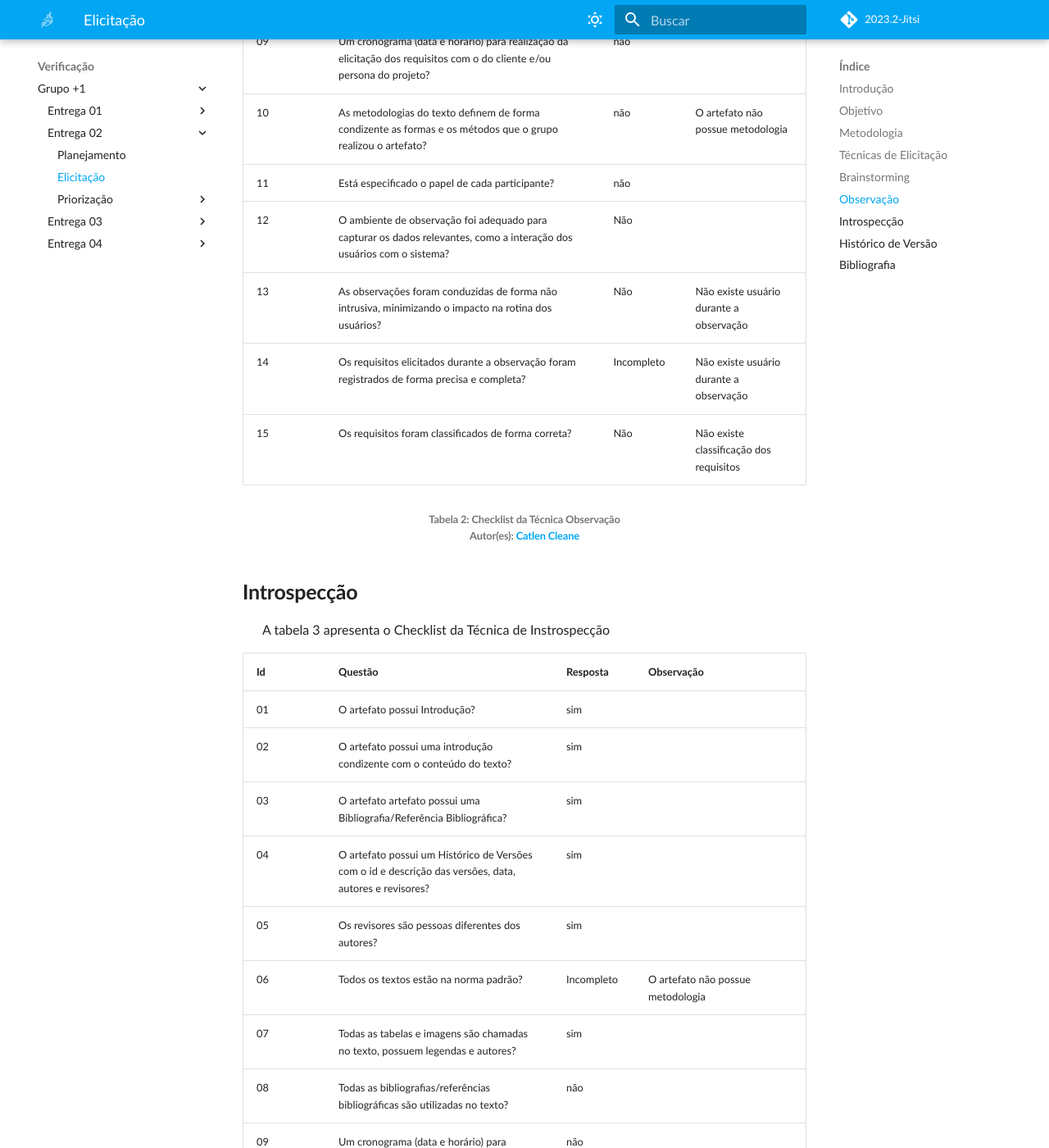
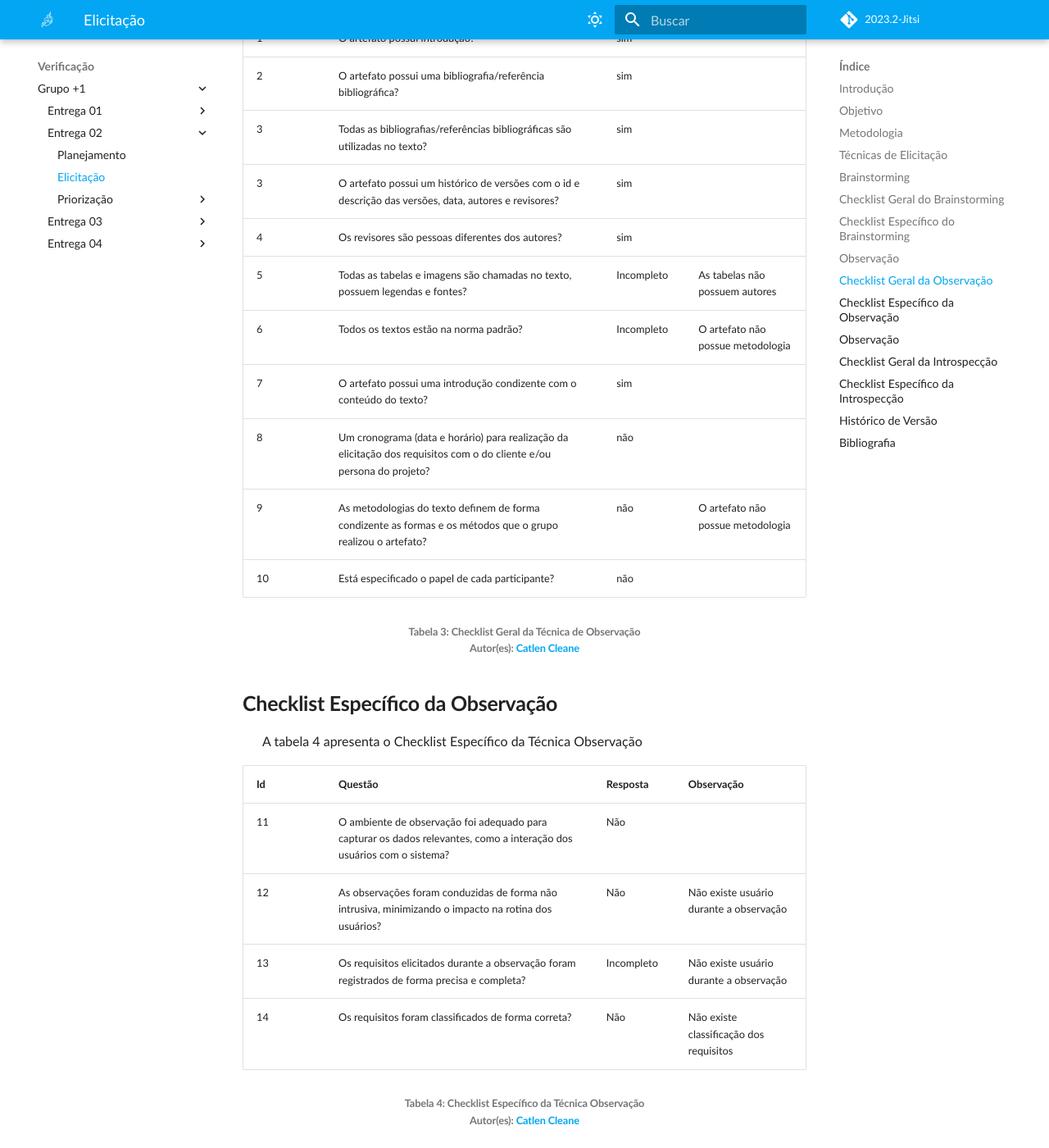
Before and after one commit to Requisitos-de-Software/2023.2-Jitsi, an MkDocs documentation site: the page built from docs/Verificacao/Grupo+1/Entrega_2/Elicitacao.md, in a window 1280 px wide and 1400 px high, scrolled down 2931 px. Shown: the whole window at 82% size. Built offline with MkDocs 1.6.1 and Material for MkDocs 9.7.7, drawn with Linux system fonts in a browser that asks for light colours; some web fonts are replaced; comment, search, counter and statistics services are not loaded; some of the changed text lies outside the part shown.

Commit message:
Correções em Verificações_Elicitação

```diff
--- a/docs/Verificacao/Grupo+1/Entrega_2/Elicitacao.md
+++ b/docs/Verificacao/Grupo+1/Entrega_2/Elicitacao.md
@@ -12,7 +12,7 @@
 
 ## **Metodologia**
 <p align="justify">
-&emsp;&emsp;Para realizar a avaliação do artefato, foi criada uma lista de verificação (Checklist). Este conjunto de critérios incluiu perguntas sobre a formatação, padronização e versionamento dos artefatos, seguidas por questionamentos relacionados ao conteúdo específico sob análise.
+&emsp;&emsp;A verificação será realizada por meio de inspeção, seguindo os seis passos principais conforme proposto por Fagan: planejamento, visão geral, preparação, inspeção, correção e acompanhamento. Para a elaboração do modelo de critérios, os membros do grupo considerarão elementos relevantes da disciplina, bem como as informações compartilhadas pelo professor em sala de aula. Na definição dos critérios específicos, o responsável pelo artefato deve se basear no plano de ensino da disciplina e nas correções disponibilizadas pelo monitor. Além disso, trabalhos de semestres anteriores podem servir como fonte de inspiração na criação dos critérios.
 </p>
 &emsp;&emsp;A tabela foi feita com 4 colunas: Id, Questão, Resposta, Observação. Nas respostas podem conter: sim, não ou incompleto. E na Observação alguma anotação sobre o que está incompleto.
 </p>
@@ -24,88 +24,135 @@
 
 ## **Brainstorming**
 <p align="justify">
-&emsp;&emsp;A tabela 1 apresenta o Checklist da Técnica Brainstormig
+</p>
 
+## **Checklist Geral do Brainstorming**
+<p align="justify">
+&emsp;&emsp;A tabela 1 apresenta o Checklist Geral da Técnica Brainstormig
+</p>
+
+| ID | Descrição | Avaliação | Observações |
+|----|-----------|-----------|------------|
+| 1  | O artefato possui introdução? |sim| |
+| 2  | O artefato possui uma bibliografia/referência bibliográfica? |sim| |
+| 3  |Todas as bibliografias/referências bibliográficas são utilizadas no texto?|incompleto|Apenas o item 3 foi utilizado|
+| 3  | O artefato possui um histórico de versões com o id e descrição das versões, data, autores e revisores? |sim| |
+| 4  |Os revisores são pessoas diferentes dos autores?|sim| |
+| 5  | Todas as tabelas e imagens são chamadas no texto, possuem legendas e fontes? |Incompleto|As tabelas não possuem autores|
+| 6  | Todos os textos estão na norma padrão? |sim| |
+| 7  |O artefato possui uma introdução condizente com o conteúdo do texto?|sim| |
+| 8  |Um cronograma (data e horário) para realização da elicitação dos requisitos com o do cliente e/ou persona do projeto?|sim| |
+| 9  |As metodologias do texto definem de forma condizente as formas e os métodos que o grupo realizou o artefato?|sim| |
+| 10 |Está especificado o papel de cada participante?|não|No vídeo não existe a realização de um brainstorming e sim de uma entrevista|
+
+<center>
+<h6> Tabela 1: Checklist Geral da Técnica Brainstormig
+<br/> Autor(es): <a href="https://github.com/catlenc">Catlen Cleane</a></h6>
+</center>
+
+## **Checklist Específico do Brainstorming**
+<p align="justify">
+&emsp;&emsp;A tabela 2 apresenta o Checklist específico da Técnica Brainstormig
 </p>
 
 |Id|Questão|Resposta|Observação|
 |----|----|-----|-----|
-|01|O artefato possui Introdução?|sim| |
-|07|O artefato possui uma introdução condizente com o conteúdo do texto?|sim| |
-|02|O artefato artefato possui uma Bibliografia/Referência Bibliográfica?|sim| |
-|03|O artefato possui um Histórico de Versões com o id e descrição das versões, data, autores e revisores?|sim| |
-|04|Os revisores são pessoas diferentes dos autores?|sim| |
-|05|Todos os textos estão na norma padrão?|sim| |
-|06|Todas as tabelas e imagens são chamadas no texto, possuem legendas e autores?|Incompleto|As tabelas não possuem autores|
-|08|Todas as bibliografias/referências bibliográficas são utilizadas no texto?|incompleto|Apenas o item 3 foi utilizado|
-|09|Um cronograma (data e horário) para realização da elicitação dos requisitos com o do cliente e/ou persona do projeto?|sim| |
-|10|As metodologias do texto definem de forma condizente as formas e os métodos que o grupo realizou o artefato?|sim| |
-|11|Está especificado o papel de cada participante?|não|No vídeo não existe a realização de um brainstorming e sim de uma entrevista|
-|12|Todas as ideias geradas durante o brainstorming foram documentadas de forma clara e concisa?|não|Não tem as ideias que foram geradas|
-|13|Foram utilizadas técnicas de estímulo, como palavras-chave, imagens ou diagramas, para incentivar a geração de ideias?|não|Houve apenas perguntas no estilo de uma entrevista|
-|14|O brainstorming é organizado e de fácil compreensão?|sim| |
-|15|Os requisitos elicitados foram classificados corretamente?|sim| |
+|11|Todas as ideias geradas durante o brainstorming foram documentadas de forma clara e concisa?|não|Não tem as ideias que foram geradas|
+|12|Foram utilizadas técnicas de estímulo, como palavras-chave, imagens ou diagramas, para incentivar a geração de ideias?|não|Houve apenas perguntas no estilo de uma entrevista|
+|13|O brainstorming é organizado e de fácil compreensão?|sim| |
+|14|Os requisitos elicitados foram classificados corretamente?|sim| |
 
 <center>
-<h6> Tabela 1: Checklist da Técnica Brainstormig
+<h6> Tabela 2: Checklist Específico da Técnica Brainstormig
 <br/> Autor(es): <a href="https://github.com/catlenc">Catlen Cleane</a></h6>
 </center>
 
 ## **Observação**
+
+## **Checklist Geral da Observação**
 <p align="justify">
-&emsp;&emsp;A tabela 2 apresenta o Checklist da Técnica Observação
+&emsp;&emsp;A tabela 3 apresenta o Checklist Geral da Técnica de Observação
+</p>
 
+| ID | Descrição | Avaliação | Observações |
+|----|-----------|-----------|------------|
+| 1  | O artefato possui introdução? |sim| |
+| 2  | O artefato possui uma bibliografia/referência bibliográfica? |sim| |
+| 3  |Todas as bibliografias/referências bibliográficas são utilizadas no texto?|sim||
+| 3  | O artefato possui um histórico de versões com o id e descrição das versões, data, autores e revisores? |sim| |
+| 4  |Os revisores são pessoas diferentes dos autores?|sim| |
+| 5  | Todas as tabelas e imagens são chamadas no texto, possuem legendas e fontes? |Incompleto|As tabelas não possuem autores|
+| 6  | Todos os textos estão na norma padrão?|Incompleto|O artefato não possue metodologia|
+| 7  |O artefato possui uma introdução condizente com o conteúdo do texto?|sim| |
+| 8  |Um cronograma (data e horário) para realização da elicitação dos requisitos com o do cliente e/ou persona do projeto?|não| |
+| 9  |As metodologias do texto definem de forma condizente as formas e os métodos que o grupo realizou o artefato?|não|O artefato não possue metodologia|
+| 10 |Está especificado o papel de cada participante?|não||
+
+<center>
+<h6> Tabela 3: Checklist Geral da Técnica de Observação
+<br/> Autor(es): <a href="https://github.com/catlenc">Catlen Cleane</a></h6>
+</center>
+
+
+## **Checklist Específico da Observação**
+<p align="justify">
+&emsp;&emsp;A tabela 4 apresenta o Checklist Específico da Técnica Observação
+
+</p>
+
+
+|Id|Questão|Resposta|Observação|
+|----|----|-----|-----|
+|11|O ambiente de observação foi adequado para capturar os dados relevantes, como a interação dos usuários com o sistema?|Não| |
+|12|As observações foram conduzidas de forma não intrusiva, minimizando o impacto na rotina dos usuários?|Não|Não existe usuário durante a observação|
+|13|Os requisitos elicitados durante a observação foram registrados de forma precisa e completa?|Incompleto|Não existe usuário durante a observação|
+|14|Os requisitos foram classificados de forma correta?|Não|Não existe classificação dos requisitos|
+
+<center>
+<h6> Tabela 4: Checklist Específico da Técnica Observação
+<br/> Autor(es): <a href="https://github.com/catlenc">Catlen Cleane</a></h6>
+</center>
+
+## **Observação**
+
+## **Checklist Geral da Introspecção**
+<p align="justify">
+&emsp;&emsp;A tabela 5 apresenta o Checklist Geral da Técnica de Introspecção
+</p>
+
+| ID | Descrição | Avaliação | Observações |
+|----|-----------|-----------|------------|
+| 1  | O artefato possui introdução? |sim| |
+| 2  | O artefato possui uma bibliografia/referência bibliográfica? |sim| |
+| 3  |Todas as bibliografias/referências bibliográficas são utilizadas no texto?|não||
+| 3  | O artefato possui um histórico de versões com o id e descrição das versões, data, autores e revisores? |sim| |
+| 4  |Os revisores são pessoas diferentes dos autores?|sim| |
+| 5  | Todas as tabelas e imagens são chamadas no texto, possuem legendas e fontes? |sim| |
+| 6  | Todos os textos estão na norma padrão? |Incompleto|O artefato não possue metodologia|
+| 7  |O artefato possui uma introdução condizente com o conteúdo do texto?|sim| |
+| 8  |Um cronograma (data e horário) para realização da elicitação dos requisitos com o do cliente e/ou persona do projeto?|não| |
+| 9  |As metodologias do texto definem de forma condizente as formas e os métodos que o grupo realizou o artefato?|não|O artefato não possue metodologia|
+| 10 |Está especificado o papel de cada participante?|não|No texto descreve que todos participaram, e no histórico tem apenas o nome de um participante|
+
+<center>
+<h6> Tabela 5: Checklist Geral da Técnica de Introspecção
+<br/> Autor(es): <a href="https://github.com/catlenc">Catlen Cleane</a></h6>
+</center>
+
+## **Checklist Específico da Introspecção**
+<p align="justify">
+&emsp;&emsp;A tabela 6 apresenta o Checklist Específico da Técnica de Introspecção
 </p>
 
 |Id|Questão|Resposta|Observação|
 |----|----|-----|-----|
-|01|O artefato possui Introdução?|sim| |
-|02|O artefato possui uma introdução condizente com o conteúdo do texto?|sim| |
-|03|O artefato artefato possui uma Bibliografia/Referência Bibliográfica?|sim| |
-|04|O artefato possui um Histórico de Versões com o id e descrição das versões, data, autores e revisores?|sim| |
-|05|Os revisores são pessoas diferentes dos autores?|sim| |
-|06|Todos os textos estão na norma padrão?|Incompleto|O artefato não possue metodologia|
-|07|Todas as tabelas e imagens são chamadas no texto, possuem legendas e autores?|Incompleto|As tabelas não possuem autores|
-|08|Todas as bibliografias/referências bibliográficas são utilizadas no texto?|sim||
-|09|Um cronograma (data e horário) para realização da elicitação dos requisitos com o do cliente e/ou persona do projeto?|não| |
-|10|As metodologias do texto definem de forma condizente as formas e os métodos que o grupo realizou o artefato?|não|O artefato não possue metodologia|
-|11|Está especificado o papel de cada participante?|não||
-|12|O ambiente de observação foi adequado para capturar os dados relevantes, como a interação dos usuários com o sistema?|Não| |
-|13|As observações foram conduzidas de forma não intrusiva, minimizando o impacto na rotina dos usuários?|Não|Não existe usuário durante a observação|
-|14|Os requisitos elicitados durante a observação foram registrados de forma precisa e completa?|Incompleto|Não existe usuário durante a observação|
-|15|Os requisitos foram classificados de forma correta?|Não|Não existe classificação dos requisitos|
+|11|Os requisitos foram classificados de forma correta?|sim||
+|12|O processo de elicitação foi devidamente explicado e documentado?|incompleto|Foi explicado na Execução mas não foi documentado|
+|13|Foram elicitados requisitos que não estão presentes no aplicativo?|sim||
+|14|A pessoa que fez a introspeção estudou o aplicativo primeiro?|sim||
 
 <center>
-<h6> Tabela 2: Checklist da Técnica Observação
-<br/> Autor(es): <a href="https://github.com/catlenc">Catlen Cleane</a></h6>
-</center>
-
-## **Introspecção**
-<p align="justify">
-&emsp;&emsp;A tabela 3 apresenta o Checklist da Técnica de Instrospecção
-
-</p>
-
-|Id|Questão|Resposta|Observação|
-|----|----|-----|-----|
-|01|O artefato possui Introdução?|sim| |
-|02|O artefato possui uma introdução condizente com o conteúdo do texto?|sim| |
-|03|O artefato artefato possui uma Bibliografia/Referência Bibliográfica?|sim| |
-|04|O artefato possui um Histórico de Versões com o id e descrição das versões, data, autores e revisores?|sim| |
-|05|Os revisores são pessoas diferentes dos autores?|sim| |
-|06|Todos os textos estão na norma padrão?|Incompleto|O artefato não possue metodologia|
-|07|Todas as tabelas e imagens são chamadas no texto, possuem legendas e autores?|sim||
-|08|Todas as bibliografias/referências bibliográficas são utilizadas no texto?|não|
-|09|Um cronograma (data e horário) para realização da elicitação dos requisitos com o do cliente e/ou persona do projeto?|não| |
-|10|As metodologias do texto definem de forma condizente as formas e os métodos que o grupo realizou o artefato?|não|O artefato não possue metodologia|
-|11|Está especificado o papel de cada participante?|não|No texto descreve que todos participaram, e no histórico tem apenas o nome de um participante|
-|12|Os requisitos foram classificados de forma correta?|sim||
-|13|O processo de elicitação foi devidamente explicado e documentado?|incompleto|Foi explicado na Execução mas não foi documentado|
-|14|Foram elicitados requisitos que não estão presentes no aplicativo?|sim||
-|15|A pessoa que fez a introspeção estudou o aplicativo primeiro?|sim||
-
-<center>
-<h6> Tabela 3: Checklist da Técnica Introspecção
+<h6> Tabela 6: Checklist Específico da Técnica de Introspecção
 <br/> Autor(es): <a href="https://github.com/catlenc">Catlen Cleane</a></h6>
 </center>
 
@@ -118,10 +165,12 @@
 | Versão | Data | Descrição | Autor(es) | Revisor(es) |
 | ------ | ---- | --------- | --------- | ---------- |
 | `1.0`  | 13/11/2013 | Criação do artefato| [Catlen Cleane](https://github.com/catlenc) | [Júlia Vitória](https://github.com/Juhvitoria4)|
+| `1.1`  | 13/11/2013 | Correções do artefato| [Catlen Cleane](https://github.com/catlenc) | [Júlia Vitória](https://github.com/Juhvitoria4)|
 <h6> Tabela 4: Histórico de Versão.
 <br> Autor(a): <a href="https://github.com/catlenc">Catlen Cleane</a></h6>
+</center>
+
 
 ## **Bibliografia**
-> <a href="https://Link_da_fonte">[1]</a> Fonte 1
 
-> <a href="https://Link_da_fonte">[2]</a> Fonte 2
+> <a href="https://aprender3.unb.br/pluginfile.php/2692699/mod_resource/content/34/Plano_de_Ensino%20RE%20022023%20Turma%202.pdf">[1]</a>  SALES, ANDRÉ B. Plano de ensino da disciplina de Requisitos de Software. Universidade de Brasília. 2023.Z
```
